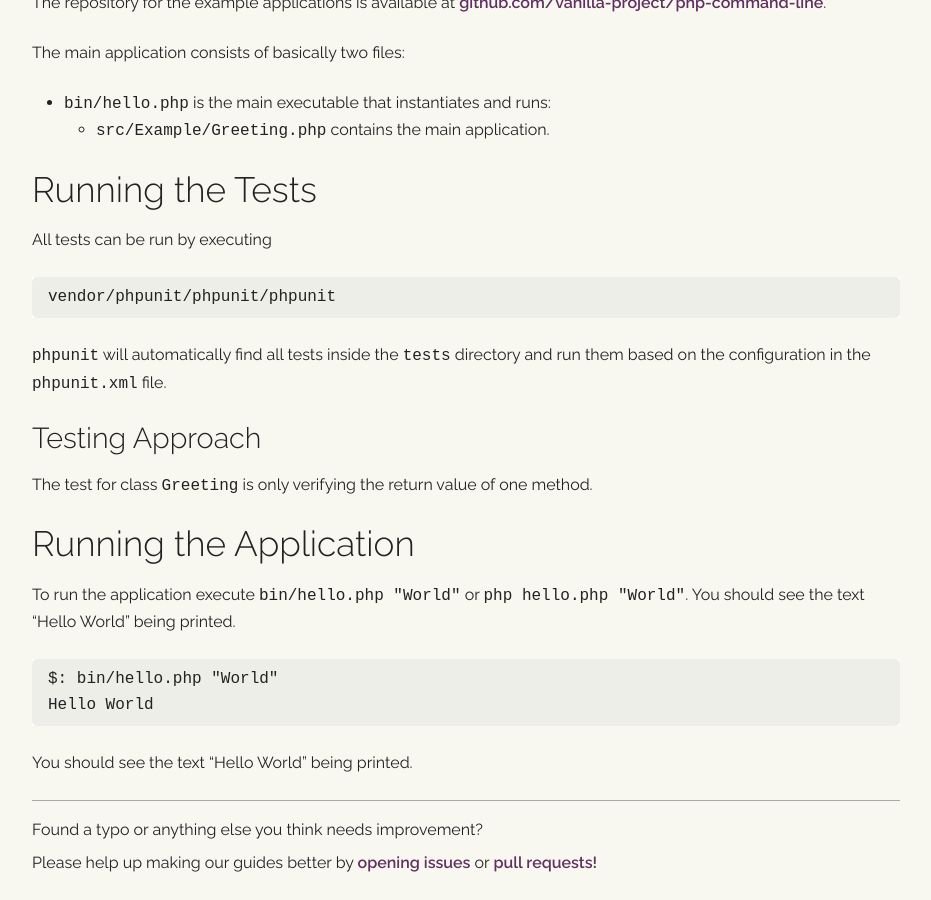
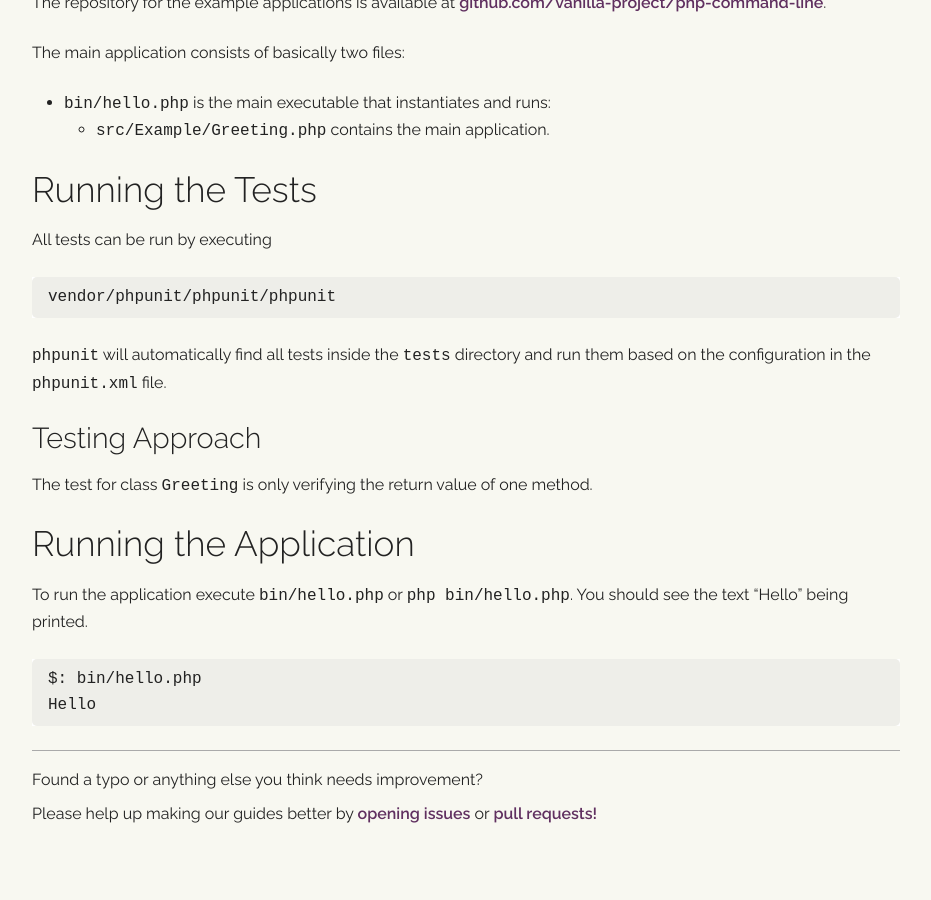
Before and after one commit to vanilla-project/vanilla-project.guide, a Jekyll site: the page built from _guides/php/command-line.md, in a window 1280 px wide and 900 px high, scrolled down 2865 px. Shown: the whole window, without its empty margins (174-1105 px from the left). Built offline with Jekyll 4.4.1, drawn with Linux system fonts in a browser that asks for light colours; after the commit the page ends 3715 px from its top, so only the background shows below that.

Commit message:
Simplifies example CLI application guide by removing input arguments

````diff
--- a/_guides/php/command-line.md
+++ b/_guides/php/command-line.md
@@ -133,12 +133,10 @@ The test for class `Greeting` is only verifying the return value of one method.
 
 ### Running the Application
 
-To run the application execute `bin/hello.php "World"` or `php hello.php "World"`.
-You should see the text &ldquo;Hello World&rdquo; being printed.
+To run the application execute `bin/hello.php` or `php bin/hello.php`.
+You should see the text &ldquo;Hello&rdquo; being printed.
 
 ```
-$: bin/hello.php "World"
-Hello World
+$: bin/hello.php
+Hello
 ```
-
-You should see the text &ldquo;Hello World&rdquo; being printed.
````
